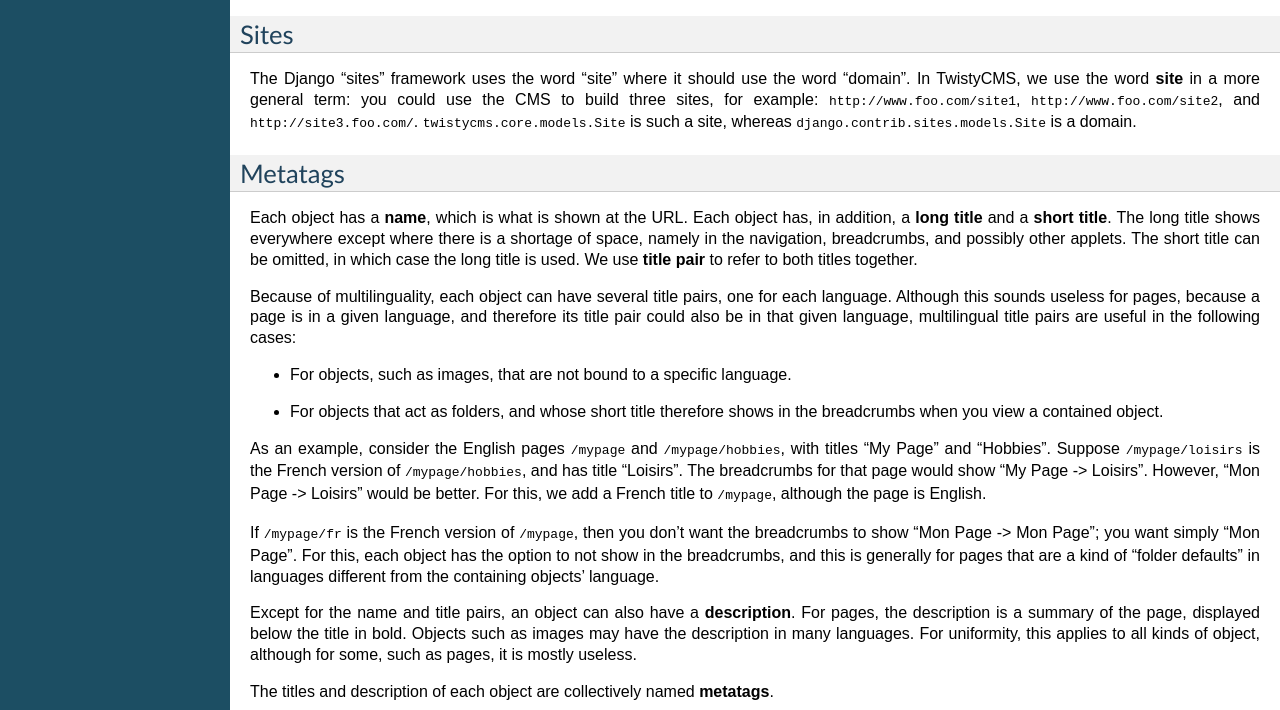
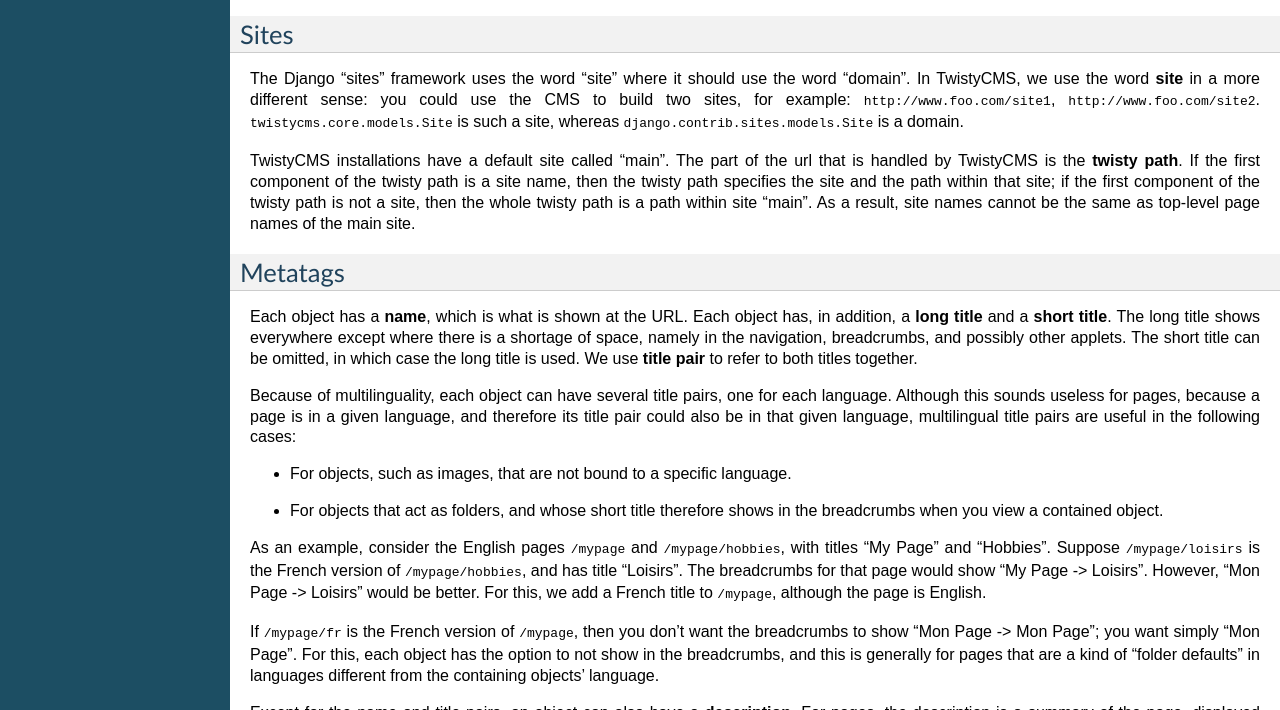
Before and after one commit to aptiko/zadig, a Sphinx documentation site: the page built from docs/concepts.txt, in a window 1280 px wide and 900 px high, scrolled down 690 px, cut to the strip 190-900 px from the top of the window. Built offline with Sphinx 7.4.7, drawn with Linux system fonts in a browser that asks for light colours.

Commit message:
Implementation of default site

```diff
--- a/docs/concepts.txt
+++ b/docs/concepts.txt
@@ -68,10 +68,18 @@ Sites
 
 The Django "sites" framework uses the word "site" where it should use
 the word "domain". In TwistyCMS, we use the word **site** in a more
-general term: you could use the CMS to build three sites, for example:
-``http://www.foo.com/site1``, ``http://www.foo.com/site2``, and
-``http://site3.foo.com/``.  ``twistycms.core.models.Site`` is such a site,
-whereas ``django.contrib.sites.models.Site`` is a domain.
+different sense: you could use the CMS to build two sites, for
+example: ``http://www.foo.com/site1``, ``http://www.foo.com/site2``.
+``twistycms.core.models.Site`` is such a site, whereas
+``django.contrib.sites.models.Site`` is a domain.
+
+TwistyCMS installations have a default site called "main".
+The part of the url that is handled by TwistyCMS is the **twisty
+path**. If the first component of the twisty path is a site name, then
+the twisty path specifies the site and the path within that site; if
+the first component of the twisty path is not a site, then the whole
+twisty path is a path within site "main". As a result, site names
+cannot be the same as top-level page names of the main site.
 
 Metatags
 ========
```
Also changed, not shown: docs/api.txt (+16 -1 lines), 4 other files.
